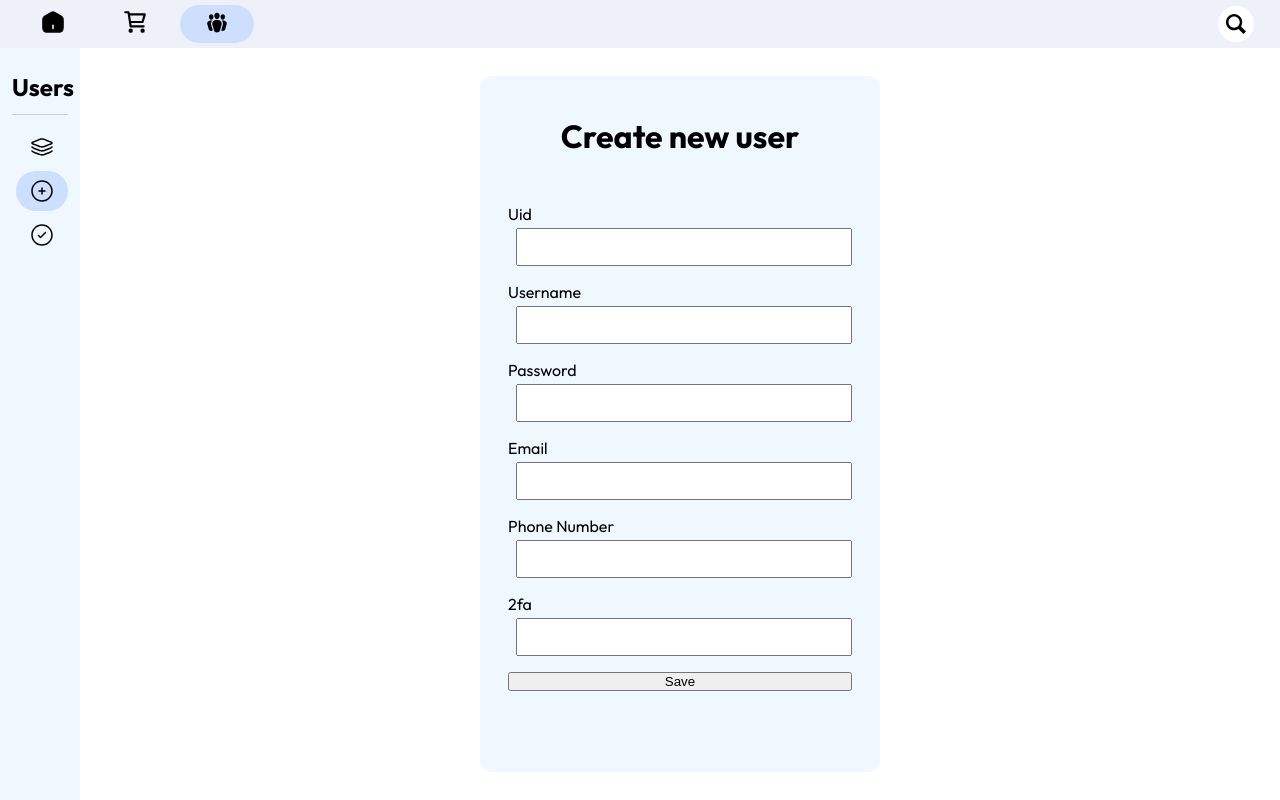
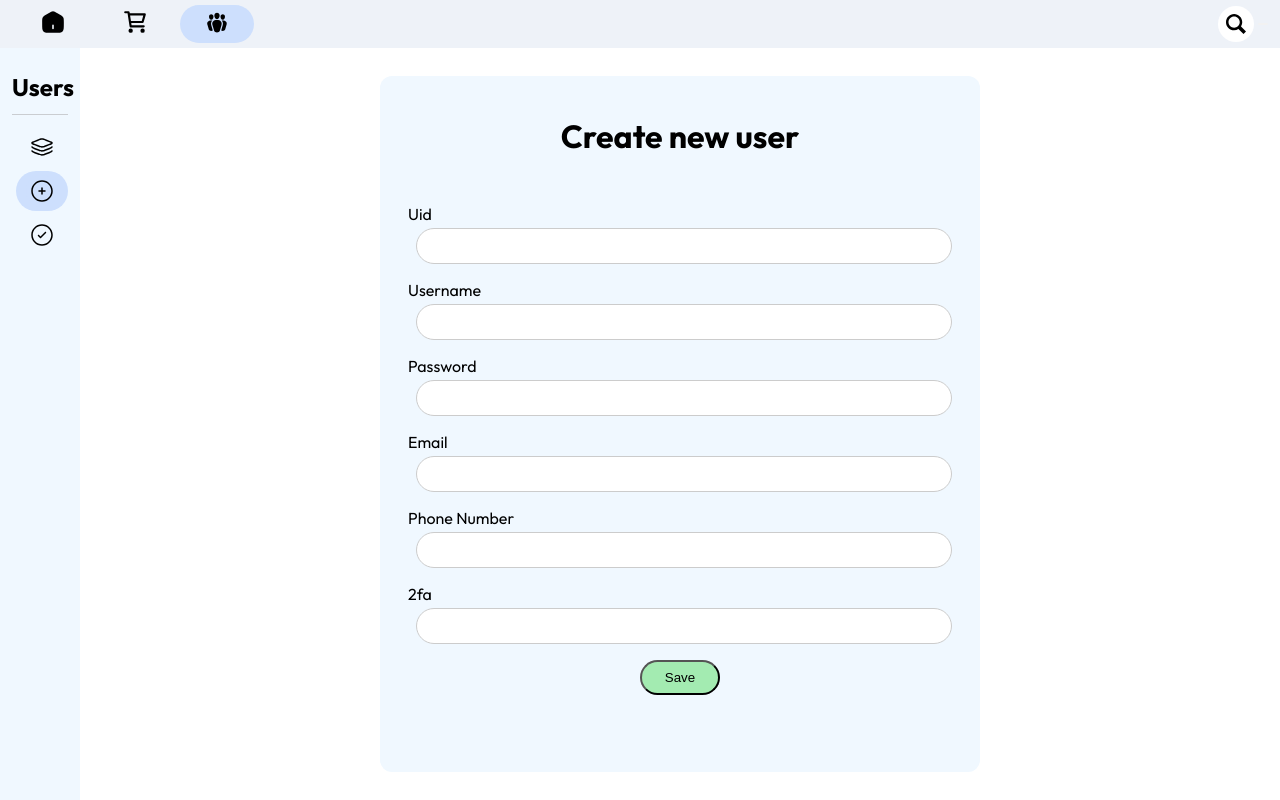
Before and after one commit to dinhbinhnguyen0105/my-manager-renderer, a React app: page / in a window 1280 px wide. Built offline with nearby package versions, Linux system fonts and the light colour scheme.

Commit message:
from macbook

```diff
--- a/src/pages/users/Users.css
+++ b/src/pages/users/Users.css
@@ -68,7 +68,7 @@ table tbody tr:nth-child(odd) {
     margin: 28px auto;
     background-color: aliceblue;
     border-radius: 12px;
-    width: 400px;
+    width: 600px;
 }
 .create-user__item {
     display: flex;
@@ -87,8 +87,10 @@ table tbody tr:nth-child(odd) {
 }
 .create-user__input {
     margin-left: 8px;
-    padding: 8px 0 8px 4px;
+    padding: 8px 0 8px 12px;
     font-size: 16px;
+    border-radius: 50px;
+    border: 1px solid #ccc;
 }
 
 .create-user__uid-label {}
@@ -105,6 +107,20 @@ table tbody tr:nth-child(odd) {
 .create-user__phonenumber-input {}
 .create-user__twofa-input {}
 
-.create-user__actions {}
+.create-user__actions {
+    display: flex;
+    flex-direction: column;
+    justify-content: center;
+    align-items: center;
+    /* margin-top: 12px; */
+}
 .create-user__action {}
-.create-user__action__save {}
+.create-user__action__save {
+    width: 80px;
+    padding: 8px 0;
+    border-radius: 50px;
+    background-color: rgba(163, 235, 177, 1);
+}
+.create-user__action__save:hover {
+    background-color: rgba(163, 235, 177, 0.6);
+}
```
